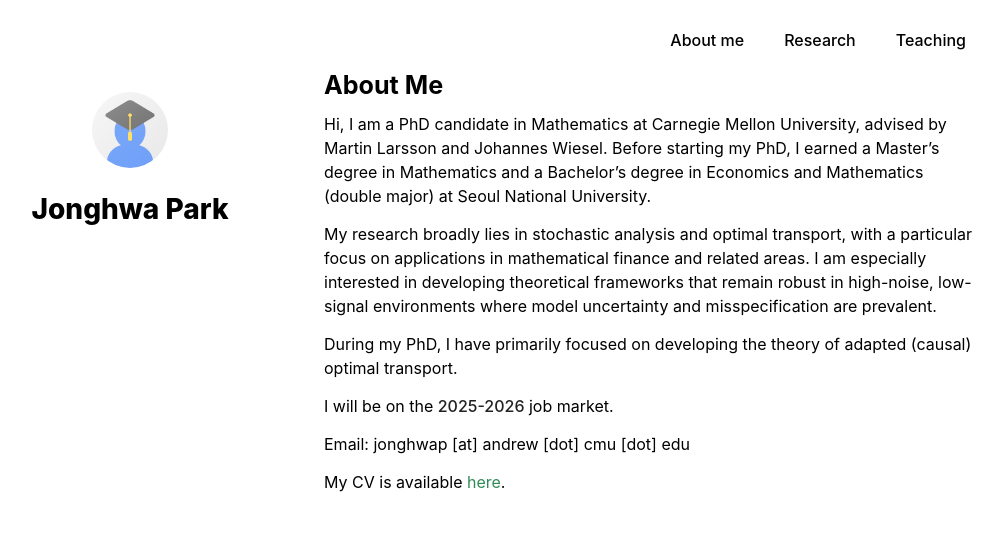
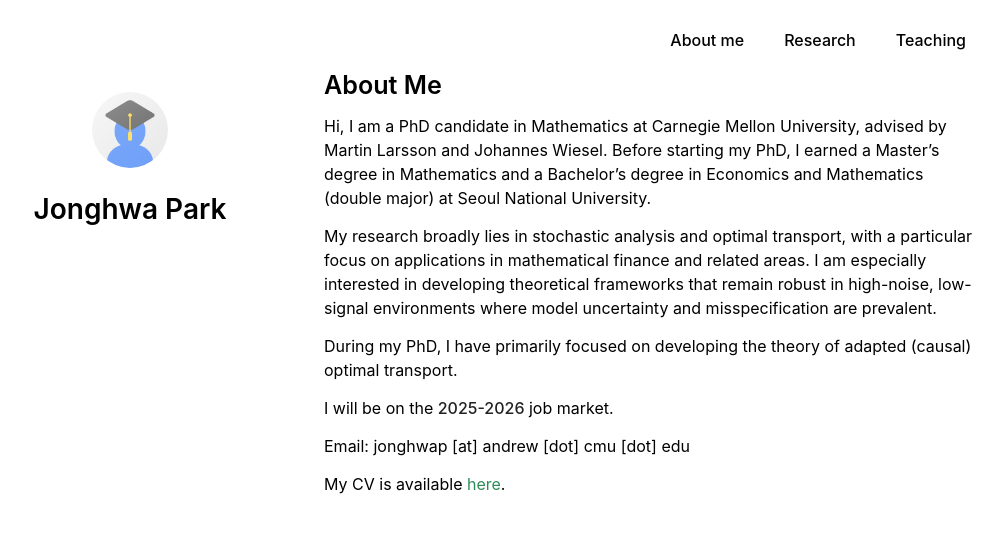
Before and after one commit to Jonghwap/Jonghwap.github.io, a Jekyll site: the page built from index.md, in a window 1280 px wide. Shown: the top 533 px of the page, without its empty margins (146-1149 px from the left). Built offline with Jekyll 4.4.1, drawn with Linux system fonts in a browser that asks for light colours; a style sheet for code colours, icons or effects is not loaded; our own code applies the rules of GitHub Pages for plain Markdown files.

Commit message:
Update minimal-light.scss

```diff
--- a/_sass/minimal-light.scss
+++ b/_sass/minimal-light.scss
@@ -235,15 +235,15 @@ h3, h4, h5, h6 {
 }
 
 h1 {
-  font-weight: 800;
+  font-weight: 600;
   color: #000;
   margin: 0 0 16px;
 }
 
 h2 {
   color: #000;
-  font-weight: 700;
-  margin: 0 0 12px;
+  font-weight: 600;
+  margin: 0 0 14px;
   font-size: 157%;
 }
 
```
